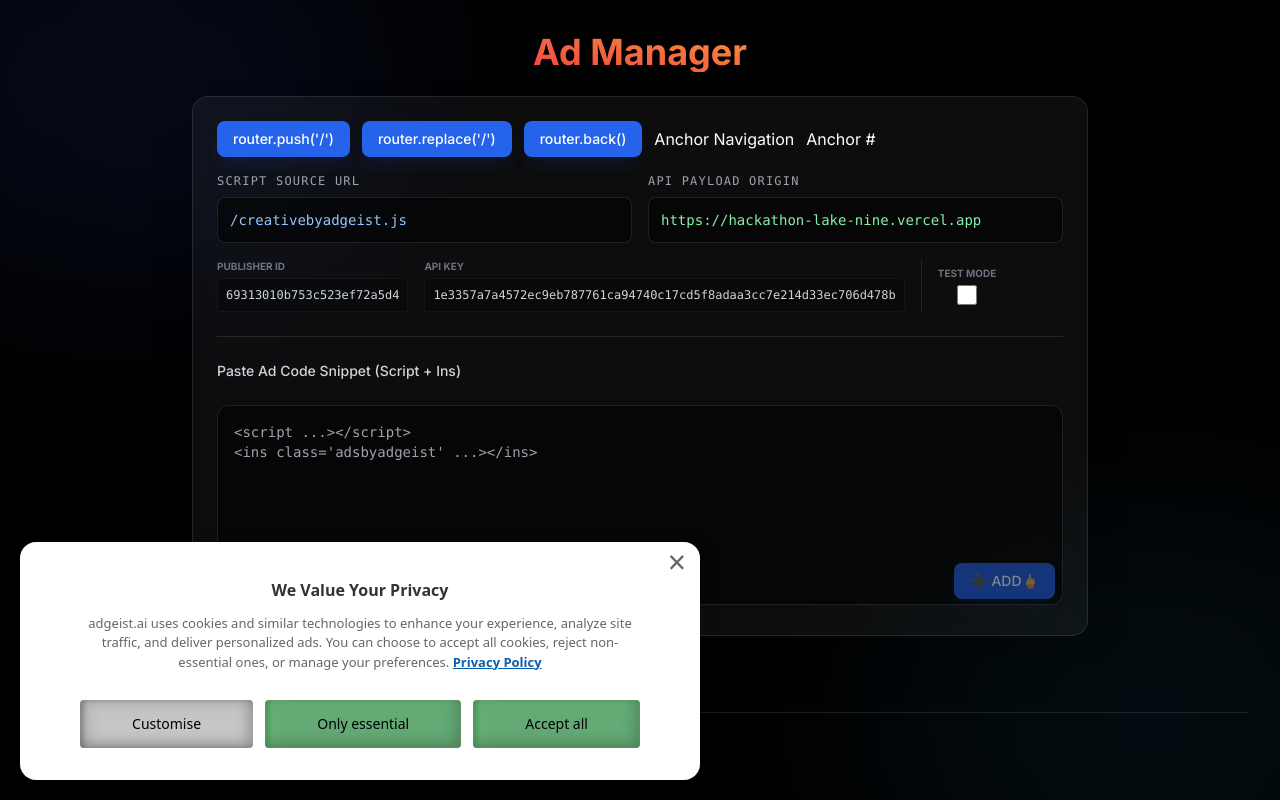
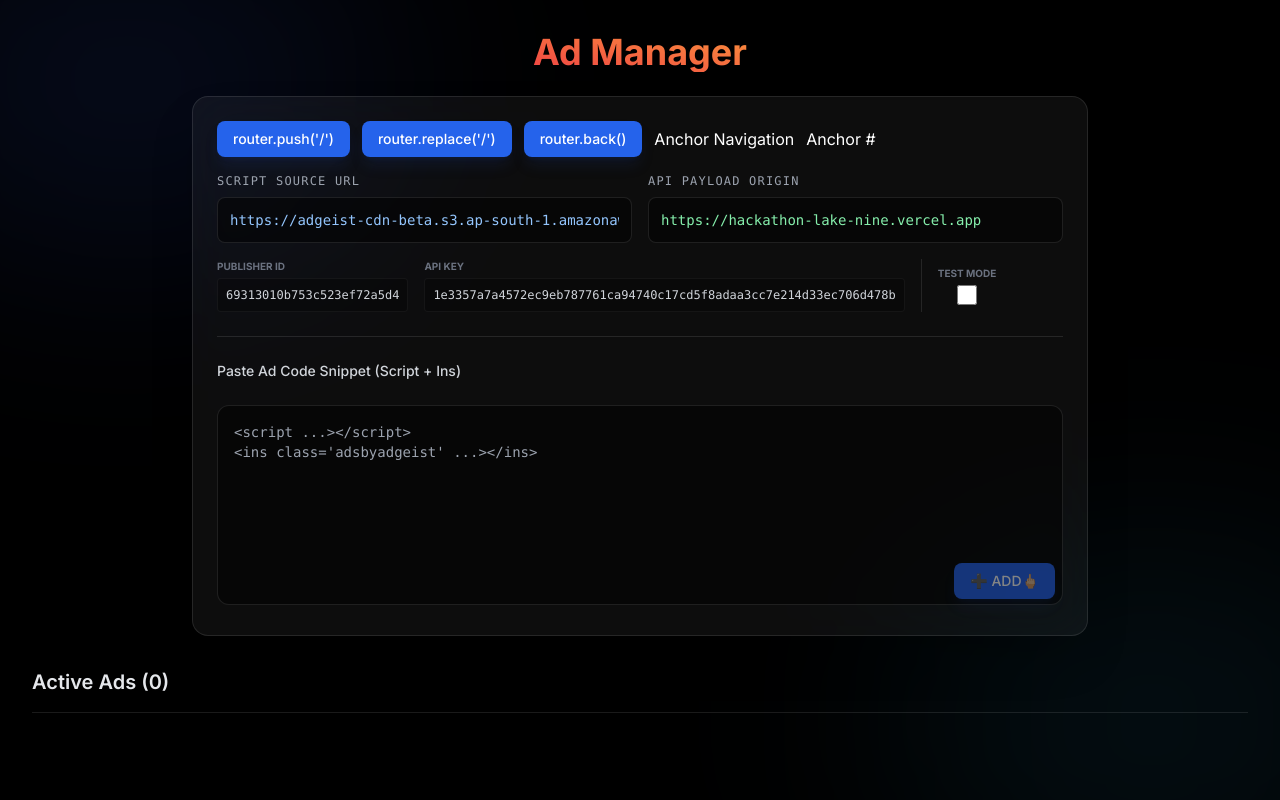
Before and after one commit to AKx10/hackathon, a Next.js app: page /ad in a window 1280 px wide. Built offline with nearby package versions, Linux system fonts and the light colour scheme.

Commit message:
update: script url

```diff
--- a/src/app/ad/page.js
+++ b/src/app/ad/page.js
@@ -46,7 +46,8 @@
       publisherId: "69313010b753c523ef72a5d4",
       apiKey:
         "1e3357a7a4572ec9eb787761ca94740c17cd5f8adaa3cc7e214d33ec706d478b",
-      scriptSrc: "/creativebyadgeist.js",
+      scriptSrc:
+        "https://adgeist-cdn-beta.s3.ap-south-1.amazonaws.com/publisher/v1-beta/publisher.min.js",
       origin: "https://hackathon-lake-nine.vercel.app", // Platform Origin
       env: "development",
       isTestMode: false,
```
